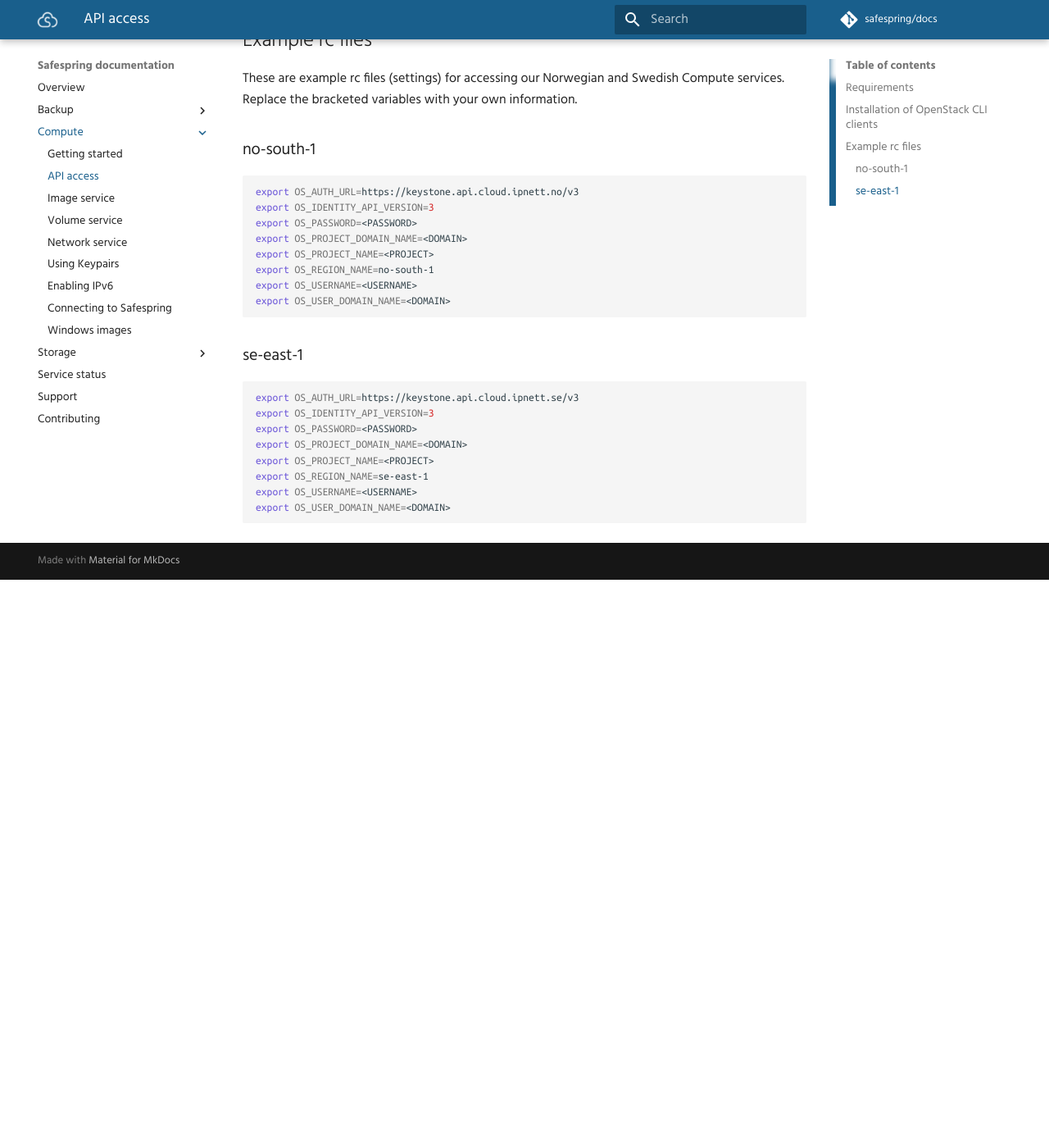
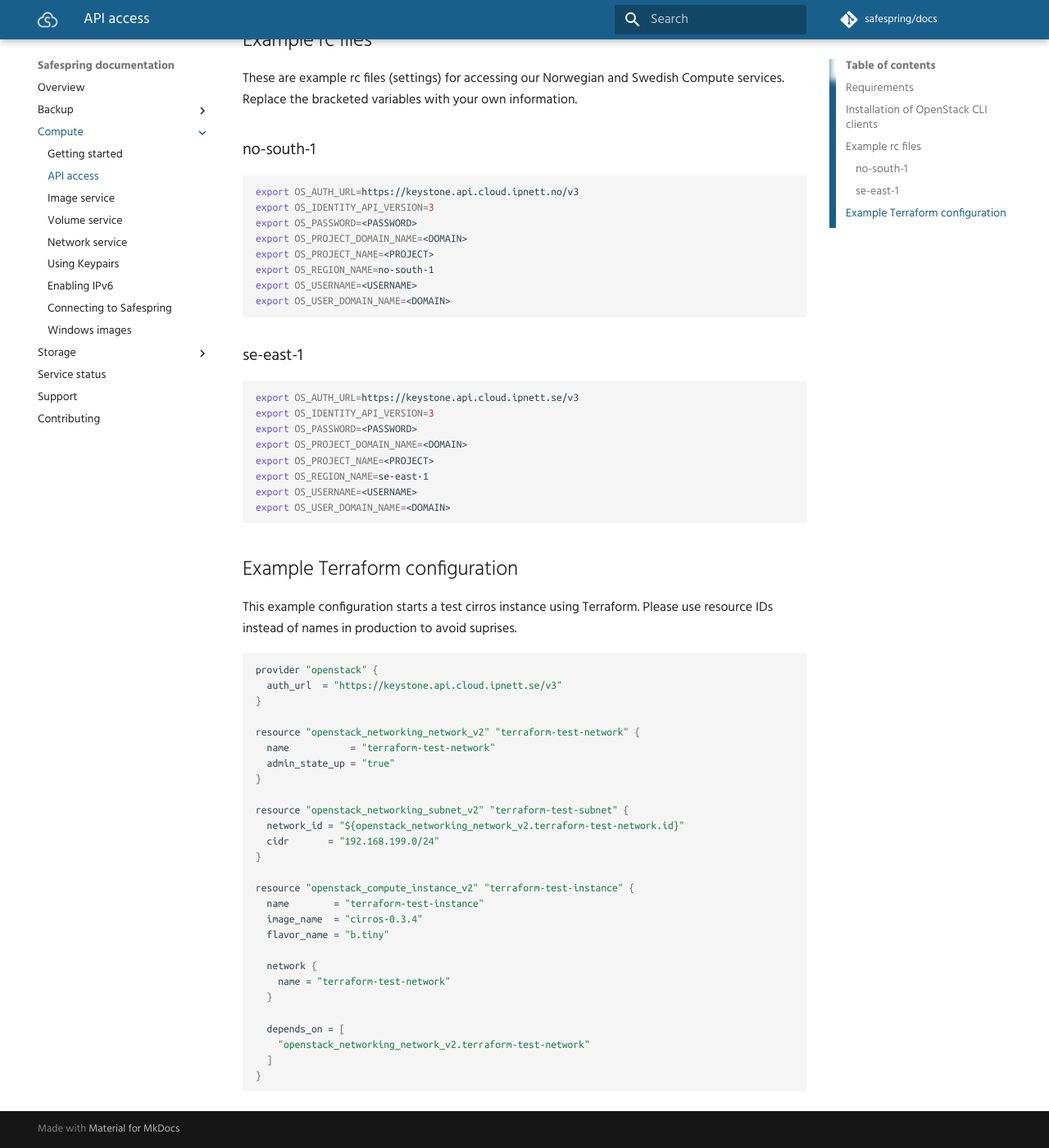
Before and after one commit to safespring/docs, an MkDocs documentation site: the page built from content/compute/api.md, in a window 1280 px wide and 1400 px high, scrolled down 1417 px. Shown: the whole window at 82% size. Built offline with MkDocs 1.6.1 and Material for MkDocs 9.7.7, drawn with Linux system fonts in a browser that asks for light colours; comment, search, counter and statistics services are not loaded; old or Windows-style settings are respelled for this version of MkDocs; before the commit the page ends 2124 px from its top, so only the background shows below that.

Commit message:
Added Terraform API usage example

````diff
--- a/content/compute/api.md
+++ b/content/compute/api.md
@@ -100,3 +100,38 @@
 export OS_USERNAME=<USERNAME>
 export OS_USER_DOMAIN_NAME=<DOMAIN>
 ```
+
+## Example Terraform configuration
+
+This example configuration starts a test cirros instance using Terraform.
+Please use resource IDs instead of names in production to avoid suprises.
+
+```json
+provider "openstack" {
+  auth_url  = "https://keystone.api.cloud.ipnett.se/v3"
+}
+
+resource "openstack_networking_network_v2" "terraform-test-network" {
+  name           = "terraform-test-network"
+  admin_state_up = "true"
+}
+
+resource "openstack_networking_subnet_v2" "terraform-test-subnet" {
+  network_id = "${openstack_networking_network_v2.terraform-test-network.id}"
+  cidr       = "192.168.199.0/24"
+}
+
+resource "openstack_compute_instance_v2" "terraform-test-instance" {
+  name        = "terraform-test-instance"
+  image_name  = "cirros-0.3.4"
+  flavor_name = "b.tiny"
+
+  network {
+    name = "terraform-test-network"
+  }
+
+  depends_on = [
+    "openstack_networking_network_v2.terraform-test-network"
+  ]
+}
+```
````
